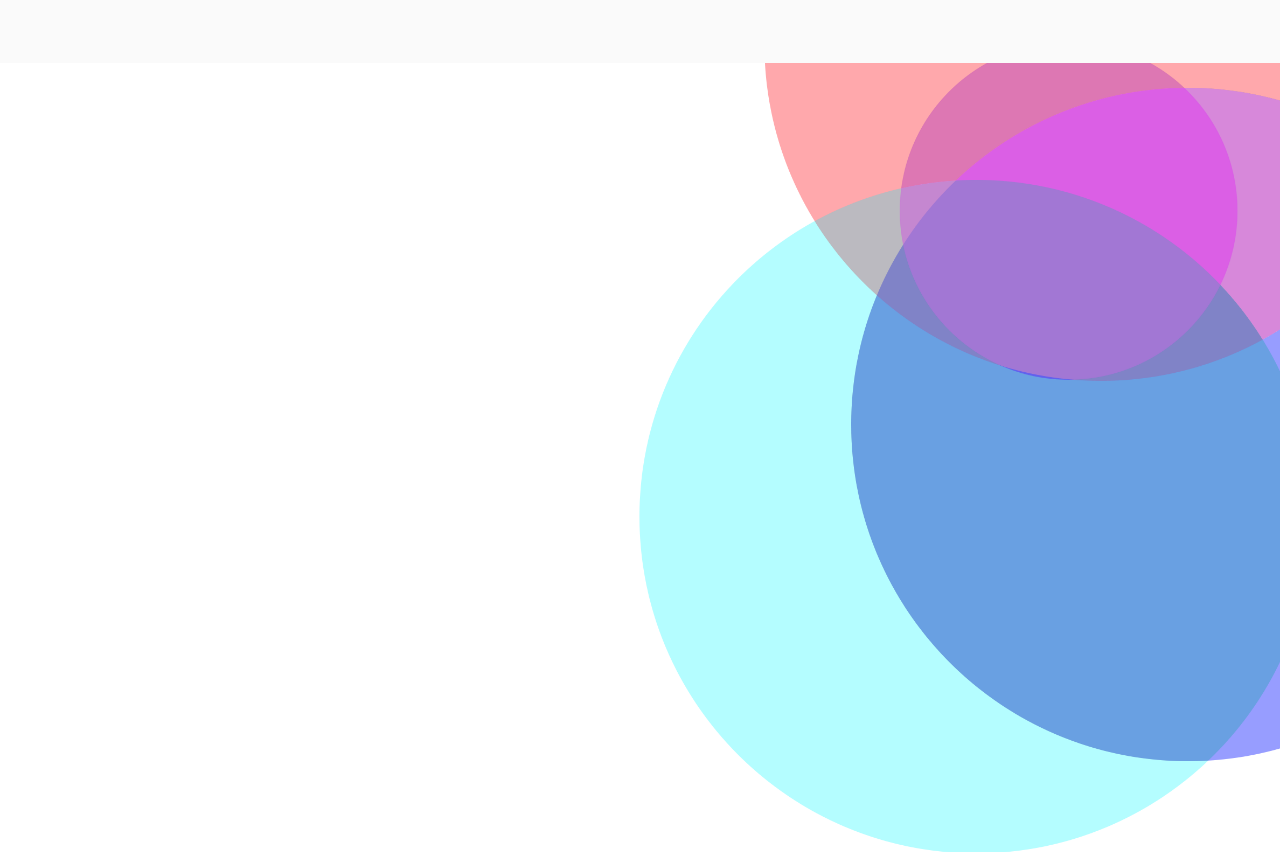
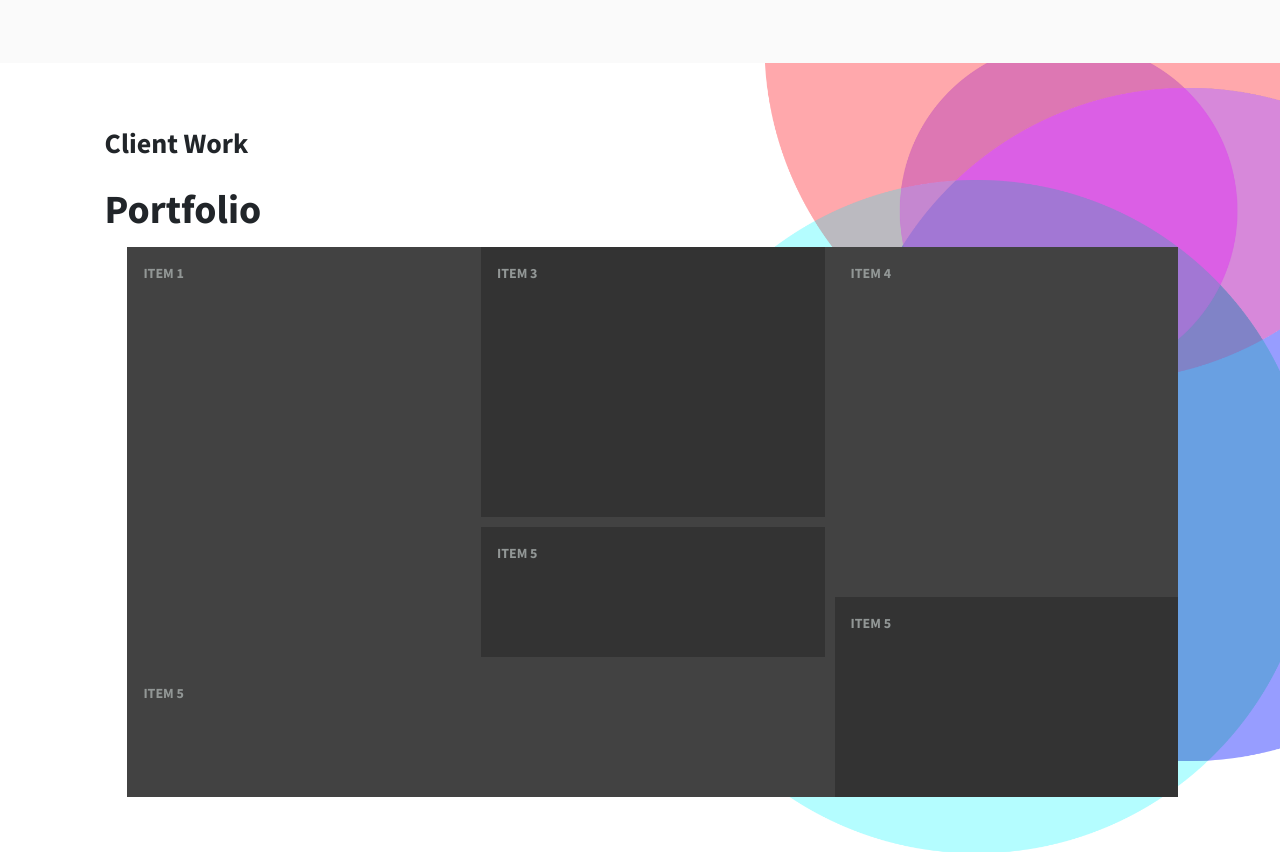
Before and after one commit to bwonymph/inmotion, a plain HTML site: page index.html in a window 1280 px wide. Shown: the part 1620-2472 px from the top of the page. Drawn offline with Linux system fonts and the light colour scheme.

Commit message:
updated portfolio

```diff
--- a/css/styles.css
+++ b/css/styles.css
@@ -406,3 +406,82 @@ li:before {
     content: counter(item, decimal-leading-zero) " ";
     counter-increment: item;
 }
+
+
+
+/*Masonry CSS*/
+
+.grid-layout {
+    display: grid;
+    grid-template-columns: repeat(auto-fill, minmax(160px, 1fr));
+    grid-gap: 10px;
+    grid-auto-rows: minmax(60px, auto);
+    grid-auto-flow: dense;
+}
+
+.grid-layout-clear {
+    display: grid;
+    grid-template-columns: repeat(auto-fill, minmax(160px, 1fr));
+    grid-gap: 10px;
+    grid-auto-rows: minmax(60px, auto);
+    grid-auto-flow: dense;
+    padding: 10px;
+}
+
+.grid-item {
+    padding: 1rem;
+    font-size: 14px;
+    font-weight: bold;
+    text-transform: uppercase;
+    color: #929796;
+    background-color: #333;
+    &:nth-child(odd) {
+        background-color: #424242;
+    }
+}
+
+.grid-item-clear{
+    font-size: 14px;
+    font-weight: bold;
+    text-transform: uppercase;
+    color: #929796;
+    background-color: white;
+    &:nth-child(odd) {
+        background-color: #424242;
+    }
+}
+
+.span-2 {
+    grid-column-end: span 2;
+    grid-row-end: span 6;
+}
+
+.span-3 {
+    grid-column-end: span 2;
+    grid-row-end: span 4;
+}
+
+.span-4 {
+    grid-column-end: span 2;
+    grid-row-end: span 2;
+}
+
+.span-5 {
+    grid-column-end: span 2;
+    grid-row-end: span 5;
+}
+
+.span-6 {
+    grid-column-end: span 4;
+    grid-row-end: span 2;
+}
+
+.span-7 {
+    grid-column-end: span 2;
+    grid-row-end: span 3;
+}
+
+.span-8 {
+    grid-column-end: span 6;
+    grid-row-end: span 6;
+}
--- a/index.html
+++ b/index.html
@@ -19,6 +19,7 @@
 
     <!-- Custom CSS -->
     <link href="css/styles.css" rel="stylesheet">
+    <link href="css/driveway.css" rel="stylesheet">
 
   </head>
 
@@ -62,19 +63,19 @@
               <h4>Our in-house capabilities include: </h4>
               <ol>
                 <li>
-                  <h2>digital strategy</h2>
+                  <h1>digital strategy</h1>
                 </li>
                 <li>
-                  <h2>advertising</h2>
+                  <h1>advertising</h1>
                 </li>
                 <li>
-                  <h2>design & user experience</h2>
+                  <h1>design & user experience</h1>
                 </li>
                 <li>
-                  <h2>web development</h2>
+                  <h1>web development</h1>
                 </li>
                 <li>
-                  <h2>disruptive marketing</h2>
+                  <h1>disruptive marketing</h1>
                 </li>
               </ol>
             </div>
@@ -83,10 +84,30 @@
       </section>
 
       <section class="portfolio">
+        <div class ="container" style="margin-top:8vh">
+          <h3 class="mb-1">Client Work</h3>
+        </div>
+        <div class ="container" style="margin-top:3vh">
+          <h1 class="mb-1">Portfolio</h1>
+        </div>
+        <div class = "container" style="margin-top:5xvh; margin-left:1vw;">
+          <div class="grid-layout-clear">
+            <div class="grid-item-clear span-8 grid-item-1">
+              <div class="grid-layout">
+                <div class="grid-item span-2 grid-item-1">item 1</div>
+                <div class="grid-item span-3 grid-item-3">item 3</div>
+                <div class="grid-item span-5 grid-item-4">item 4</div>
+                <div class="grid-item span-4 grid-item-5">item 5</div>
+                <div class="grid-item span-6 grid-item-5">item 5</div>
+                <div class="grid-item span-7 grid-item-5">item 5</div>
+              </div>
+            </div>
+          </div>
+        </div>
       </section>
 
       <section class ="quote">
-        <div class="container text-center" style="transform:translate(0%,50%);">
+        <div class="container text-center" style="margin-top:25vh;">
           <h2>Request an Estimate for your Project</h2>
           <h6>Let's get some details about your project and we'll send a quote</h6>
           <a class="btn btn-primary btn-xl" href="">get quote</a>
```
